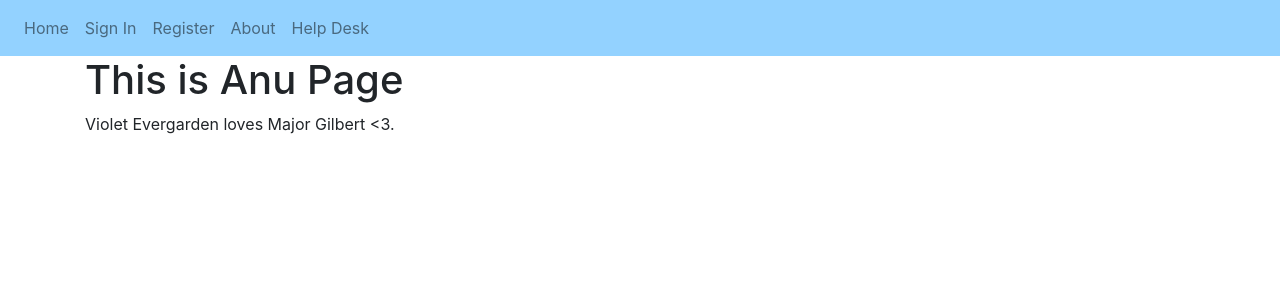
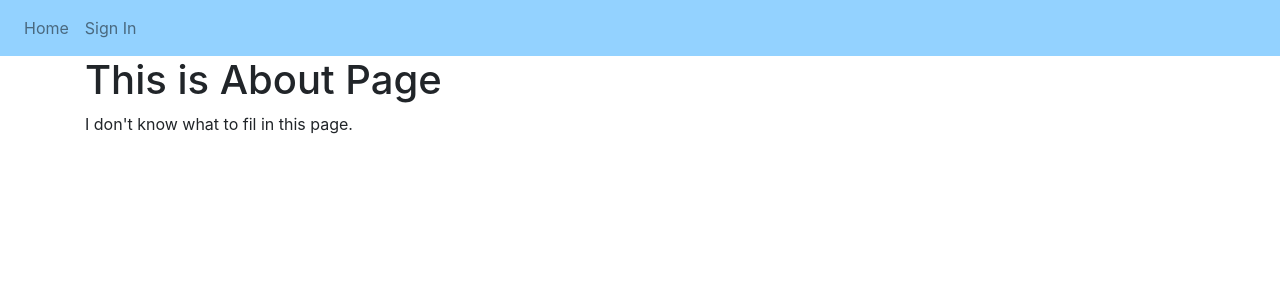
Before and after one commit to lightnomyus/web_app_full_flask, a Flask app: page /about in a window 1280 px wide. Shown: the top 300 px of the page. Run offline with Flask 2, Linux system fonts and the light colour scheme; parts of the project's set-up code (start-up, migrations or seed data) failed here and were passed over; some libraries are stand-ins or nearby versions.

Commit message:
rapiin navbar

```diff
--- a/flask1/routes.py
+++ b/flask1/routes.py
@@ -18,14 +18,9 @@ def home_page():
     # trial with dummy variables from posts
 
 
-@app.route('/second', endpoint='second_page')
-def second_page():
-    return render_template('second.html')
-
-
 @app.route('/about', endpoint='about_page')
 def about_page():
-    return render_template('anu.html', title='Anu')
+    return render_template('anu.html', title='About')
 
 
 @app.route('/register', methods=['GET', 'POST'], endpoint='register_page')
--- a/flask1/templates/account.html
+++ b/flask1/templates/account.html
@@ -15,4 +15,5 @@
     <br>
     Status = Logged in.
     <br>
+    To Be Implemented.
 {% endblock %}
--- a/flask1/templates/anu.html
+++ b/flask1/templates/anu.html
@@ -11,6 +11,6 @@
 
 
 {% block content_customized %}
-    <h1>This is Anu Page</h1>
-    Violet Evergarden loves Major Gilbert <3.
+    <h1>This is About Page</h1>
+    I don't know what to fil in this page.
 {% endblock %}
--- a/flask1/templates/base_bootstrap.html
+++ b/flask1/templates/base_bootstrap.html
@@ -31,20 +31,15 @@
                     <li class="nav-item">
                         <a class="nav-link" href="{{ url_for('account_page') }}">Account Settings</a>
                     </li>
+                    <li class="nav-item">
+                        <a class="nav-link" href="{{ url_for('about_page') }}">About</a>
+                    </li>
                 {% else %}
                     <li class="nav-item">
                         <a class="nav-link" href="{{ url_for('login_page') }}">Sign In</a>
                     </li>
-                    <li class="nav-item">
-                        <a class="nav-link" href="{{ url_for('register_page') }}">Register</a>
-                    </li>
                 {% endif %}
-                <li class="nav-item">
-                    <a class="nav-link" href="{{ url_for('about_page') }}">About</a>
-                </li>
-                <li class="nav-item">
-                    <a class="nav-link" href="/second">Help Desk</a>
-                </li>
+
             </ul>
         </div>
     </nav>
```
Also changed, not shown: flask1/templates/second.html (deleted, +0 -14 lines).
